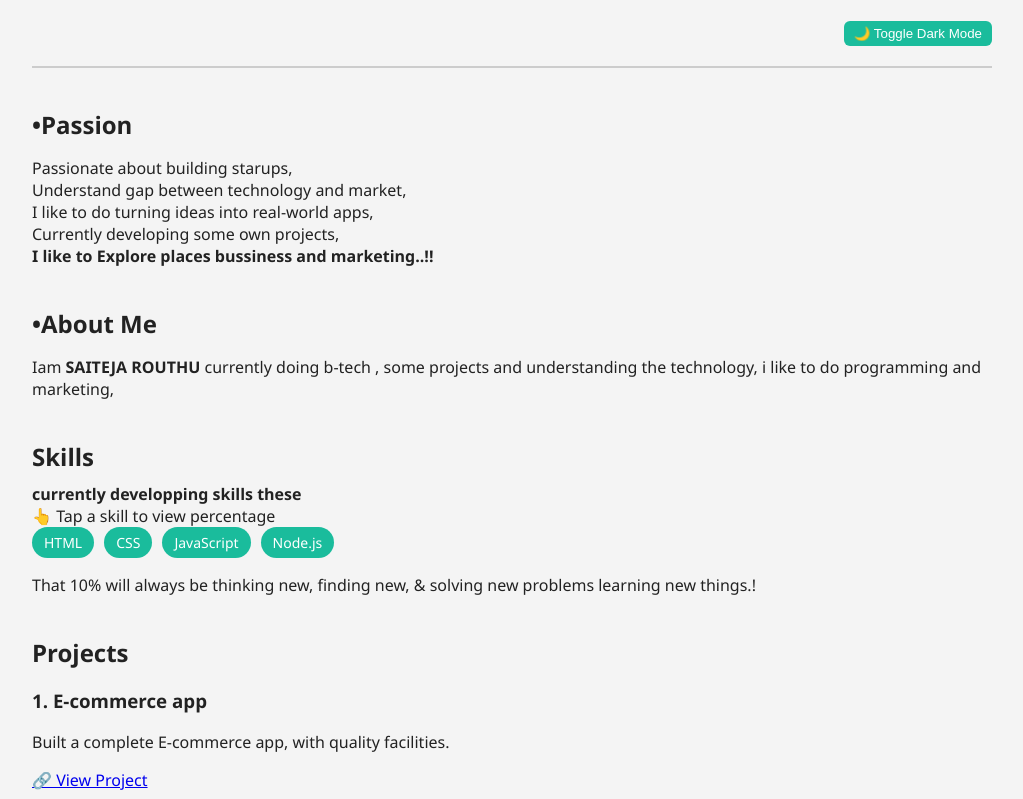
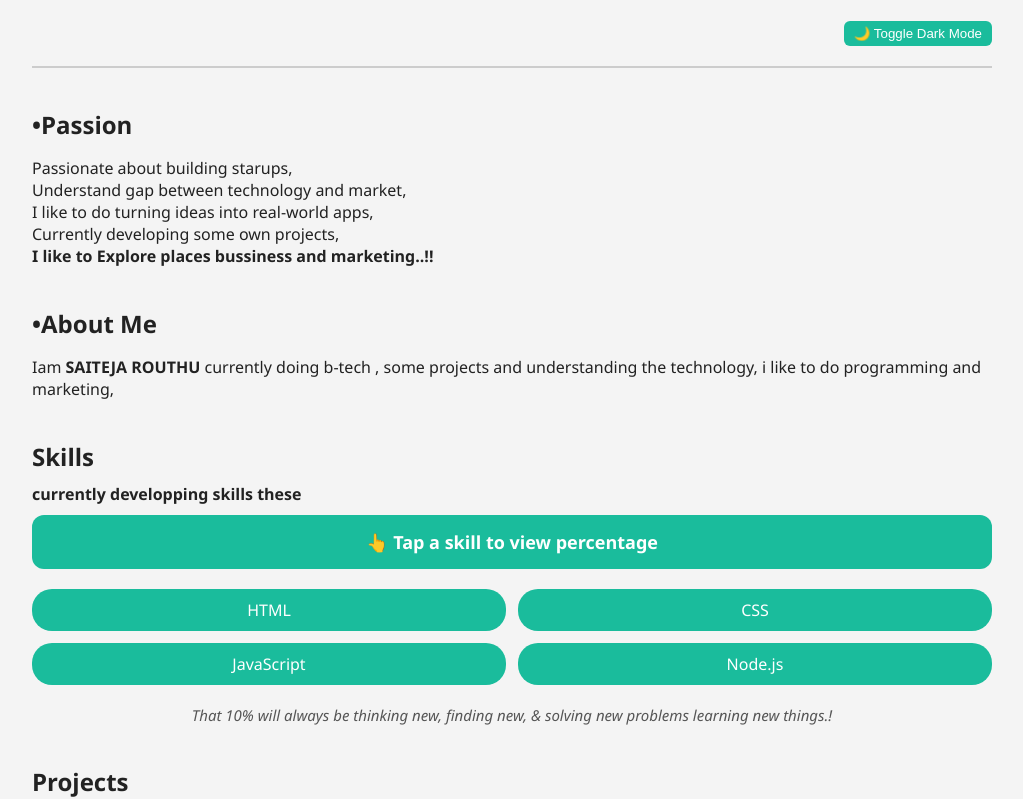
Before and after one commit to Saiteja-routhu286/Resume, a plain HTML site: page index.html in a window 1280 px wide. Shown: the part 158-957 px from the top of the page, without its empty margins (128-1151 px from the left). Drawn offline with Linux system fonts and the light colour scheme.

Commit message:
Update style.css

```diff
--- a/style.css
+++ b/style.css
@@ -1,6 +1,6 @@
 body {
   margin: 0;
-  font-family: 'Segoe UI', sans-serif;
+  font-family: "Segoe UI", sans-serif;
   background: #f4f4f4;
   color: #222;
   transition: all 0.3s ease;
@@ -42,7 +42,8 @@ header {
   cursor: pointer;
 }
 
-h1, h2 {
+h1,
+h2 {
   margin-bottom: 10px;
 }
 
@@ -50,18 +51,46 @@ section {
   margin-top: 40px;
 }
 
+.skill-display {
+  background: #1abc9c;
+  color: white;
+  padding: 15px;
+  text-align: center;
+  border-radius: 12px;
+  margin-top: 10px;
+  font-weight: bold;
+  margin-bottom: 20px;
+  font-size: 18px;
+}
+
 .skills {
-  display: flex;
-  flex-wrap: wrap;
-  gap: 10px;
+  display: grid;
+  grid-template-columns: repeat(2, 1fr);
+  gap: 12px;
 }
 
 .skill-tag {
   background: #1abc9c;
   color: white;
-  padding: 6px 12px;
+  padding: 10px;
   border-radius: 20px;
-  font-size: 14px;
+  font-size: 16px;
+  text-align: center;
+  cursor: pointer;
+  transition: 0.3s;
+}
+
+.skill-tag:hover {
+  background: #16a085;
+}
+
+.skill-note {
+  margin-top: 20px;
+  max-width: -135px;
+  font-style: italic;
+  color: #555;
+  font-size: 15px;
+  text-align: center;
 }
 
 /* Dark mode styles */
@@ -77,3 +106,36 @@ section {
 .dark-mode #themeToggle {
   background: #16a085;
 }
+
+.dark-mode .skill-display {
+  background: #16a085;
+}
+
+.dark-mode .skill-note {
+  color: #ccc;
+}
+
+a {
+  color: #1abc9c;
+  text-decoration: none;
+}
+
+a:hover {
+  text-decoration: underline;
+}
+
+.project-button {
+  display: inline-block;
+  padding: 10px 20px;
+  background-color: #1abc9c;
+  color: white;
+  border-radius: 8px;
+  text-decoration: none;
+  font-weight: bold;
+  margin-top: 10px;
+  transition: background-color 0.3s ease;
+}
+
+.project-button:hover {
+  background-color: #16a085;
+}
```
